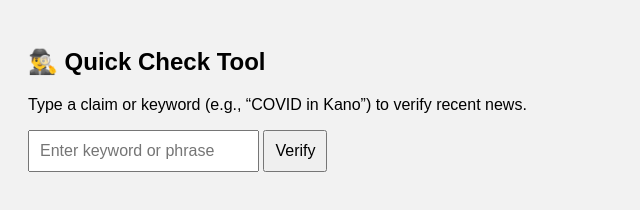
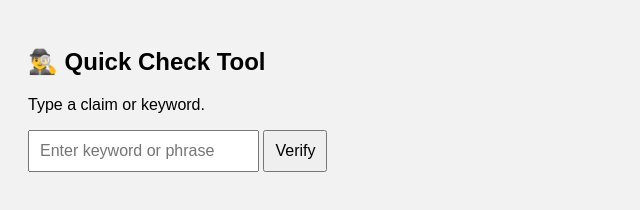
Before and after one commit to Ozioma45/fact-checker-GdeltApi, a website: page index.html in a window 1280 px wide. Shown: the whole page, without its empty margins (0-640 px from the left). Drawn offline with Linux system fonts and the light colour scheme.

Commit message:
Update index.html

```diff
--- a/index.html
+++ b/index.html
@@ -22,7 +22,7 @@
   <body>
     <h2>🕵️‍♂️ Quick Check Tool</h2>
     <p>
-      Type a claim or keyword (e.g., “COVID in Kano”) to verify recent news.
+      Type a claim or keyword.
     </p>
 
     <input type="text" id="query" placeholder="Enter keyword or phrase" />
```
